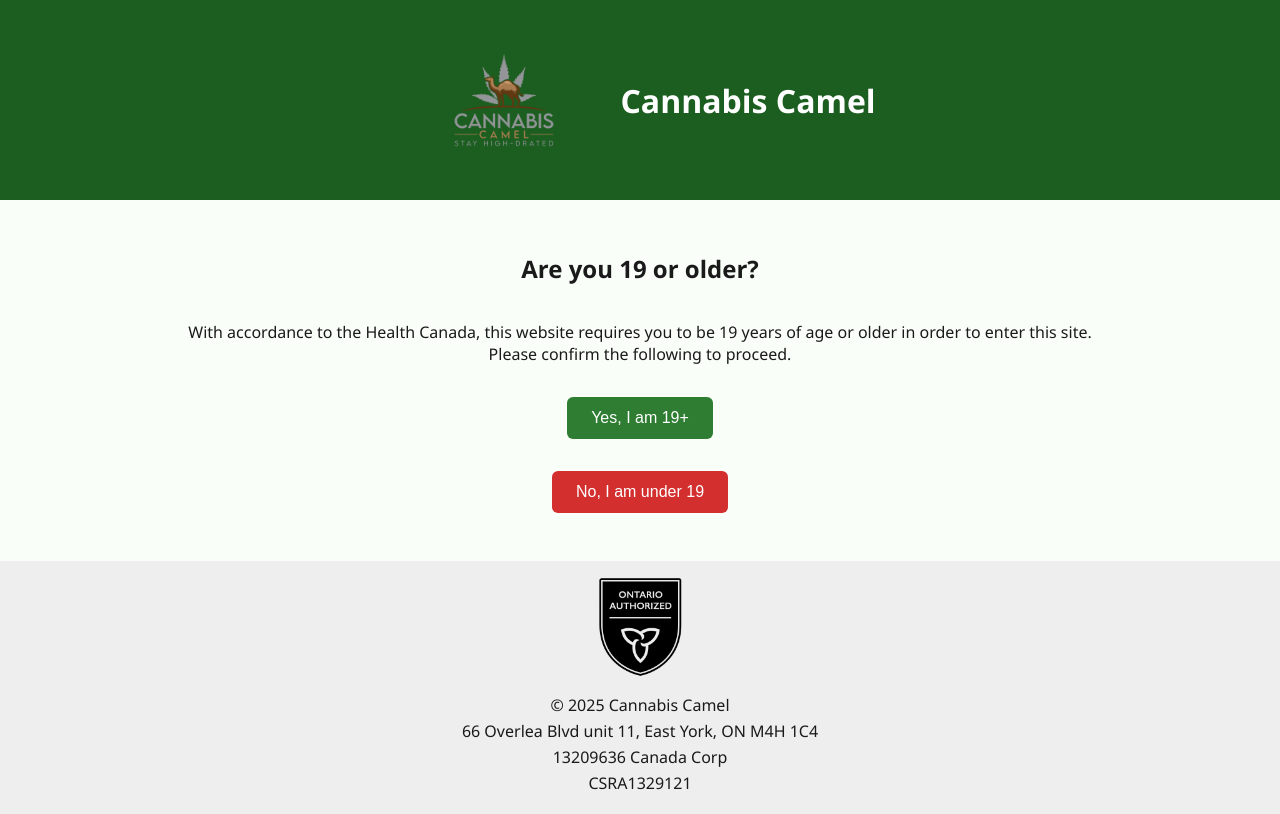
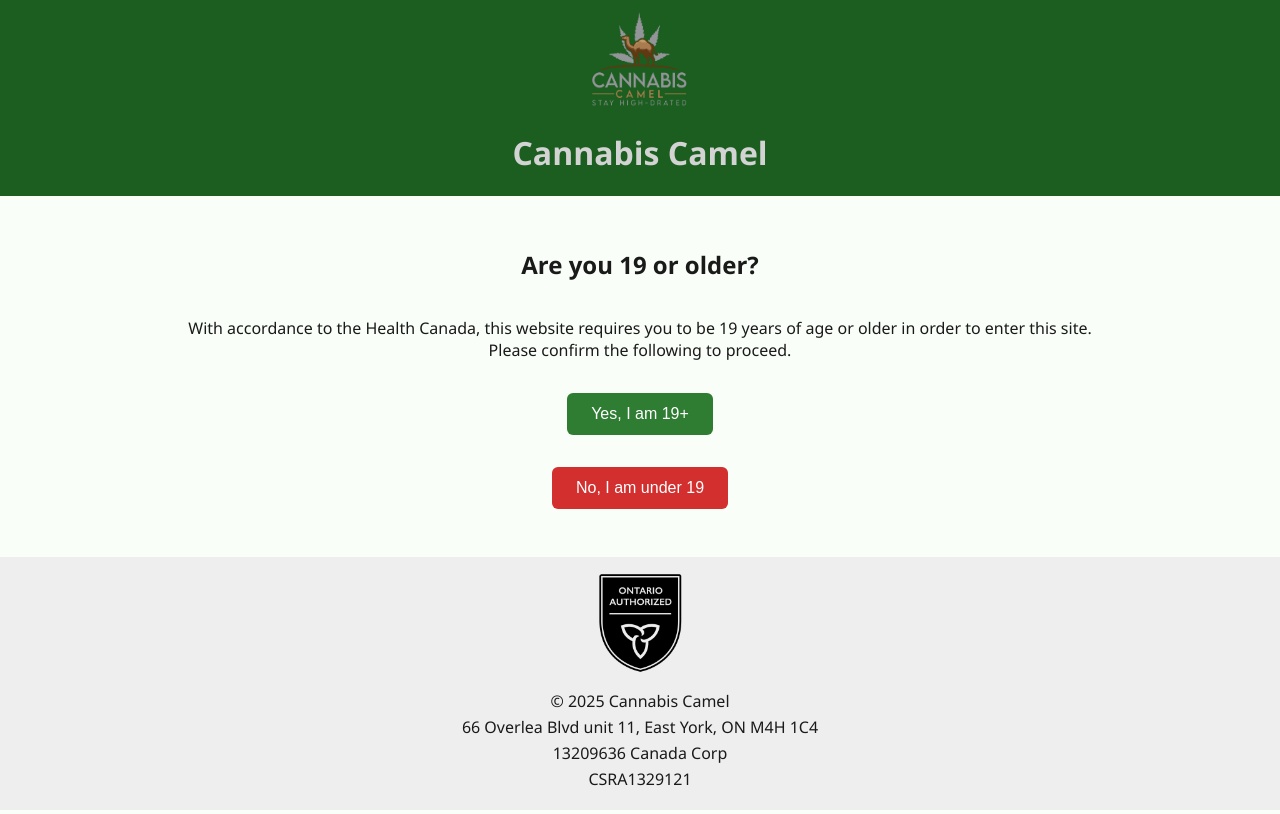
Before and after one commit to techgram-ca/techgram, a plain HTML site: page index.html in a window 1280 px wide. Drawn offline with Linux system fonts and the light colour scheme.

Commit message:
Add files via upload

```diff
--- a/index.html
+++ b/index.html
@@ -10,7 +10,7 @@
 
   <header>
     <div class="header-content">
-      <img src="logo.png" alt="Camel Logo" class="logo" />
+      <img src="logo1.png" alt="Camel Logo" class="logo" />
       <h1>Cannabis Camel</h1>
     </div>
   </header>
--- a/style.css
+++ b/style.css
@@ -8,22 +8,24 @@
   min-height: 100vh;
 }
 
+
 header {
   background: #1b5e20;
-  color: white;
+  color: lightgray;
   text-align: center;
 }
 
 .header-content {
   display: flex;
+  flex-direction: column;
   align-items: center;
-  justify-content: center;
-  gap: 1rem;
 }
 
+
 .logo {
-  height: 200px;
-  width: 200px;
+  height: 100px;
+  width: 100px;
+  padding-top: 10px;
 }
 
 main.age-confirmation {
```
Also changed, not shown: logo1.png (added).
